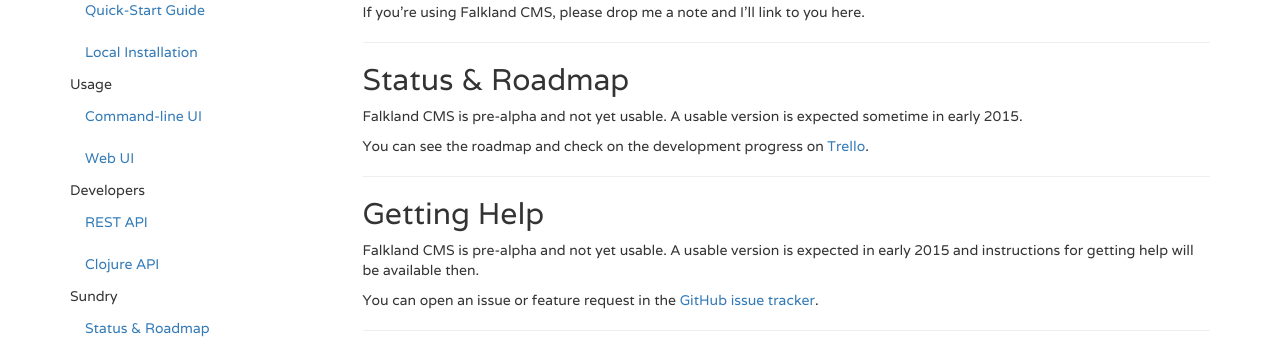
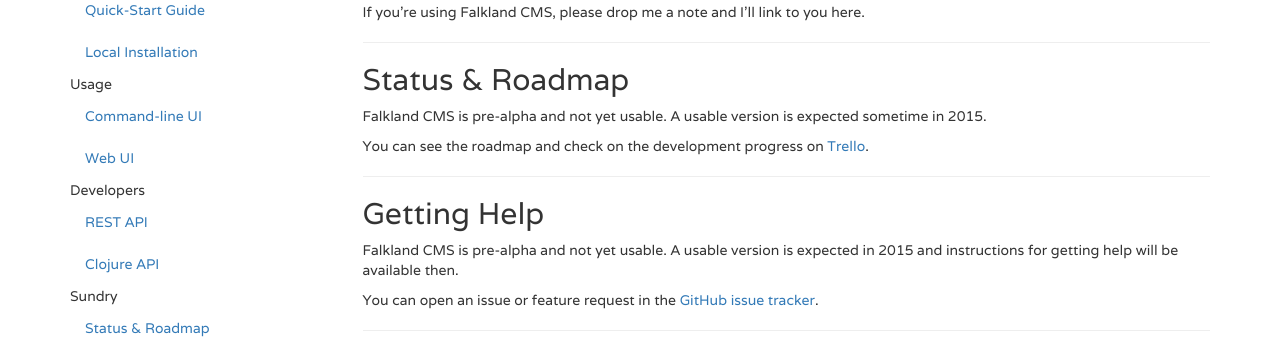
Before and after one commit to SnootyMonkey/Falkland-CMS, a Jekyll site: the page built from index.md, in a window 1280 px wide and 900 px high, scrolled down 2286 px. Shown: the part 386-740 px from the top of the window. Built offline with Jekyll 4.4.1, drawn with Linux system fonts in a browser that asks for light colours; nearby versions of some CDN libraries; some web fonts are replaced; Markdown is read by kramdown in place of the engine named in the settings.

Commit message:
Date updates.

```diff
--- a/index.md
+++ b/index.md
@@ -93,7 +93,7 @@
 
 ## <a id="status"></a> Status &amp; Roadmap
 
-Falkland CMS is pre-alpha and not yet usable. A usable version is expected sometime in early 2015.
+Falkland CMS is pre-alpha and not yet usable. A usable version is expected sometime in 2015.
 
 You can see the roadmap and check on the development progress on [Trello](https://trello.com/b/UgzPjFAX/falkland-cms).
 
@@ -101,7 +101,7 @@
 
 ## <a id="help"></a> Getting Help
 
-Falkland CMS is pre-alpha and not yet usable. A usable version is expected in early 2015 and instructions for getting help will be available then.
+Falkland CMS is pre-alpha and not yet usable. A usable version is expected in 2015 and instructions for getting help will be available then.
 
 You can open an issue or feature request in the [GitHub issue tracker](https://github.com/SnootyMonkey/Falkland-CMS/issues).
 
```
Also changed, not shown: command-line.md (+1 -1 lines), web.md (+1 -1 lines).
